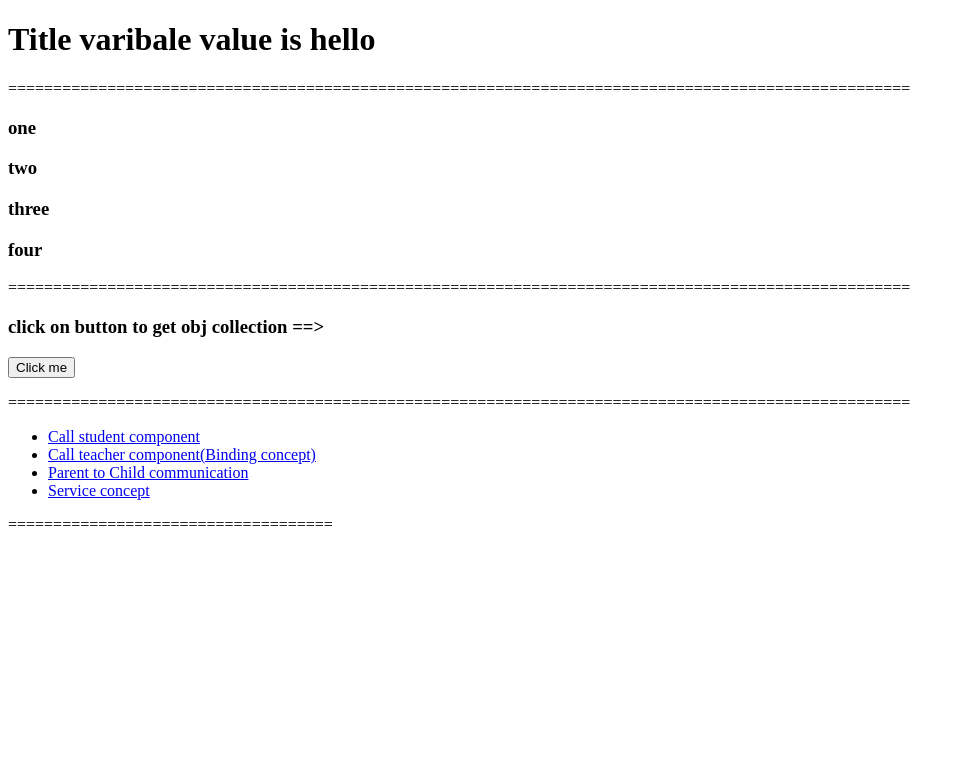
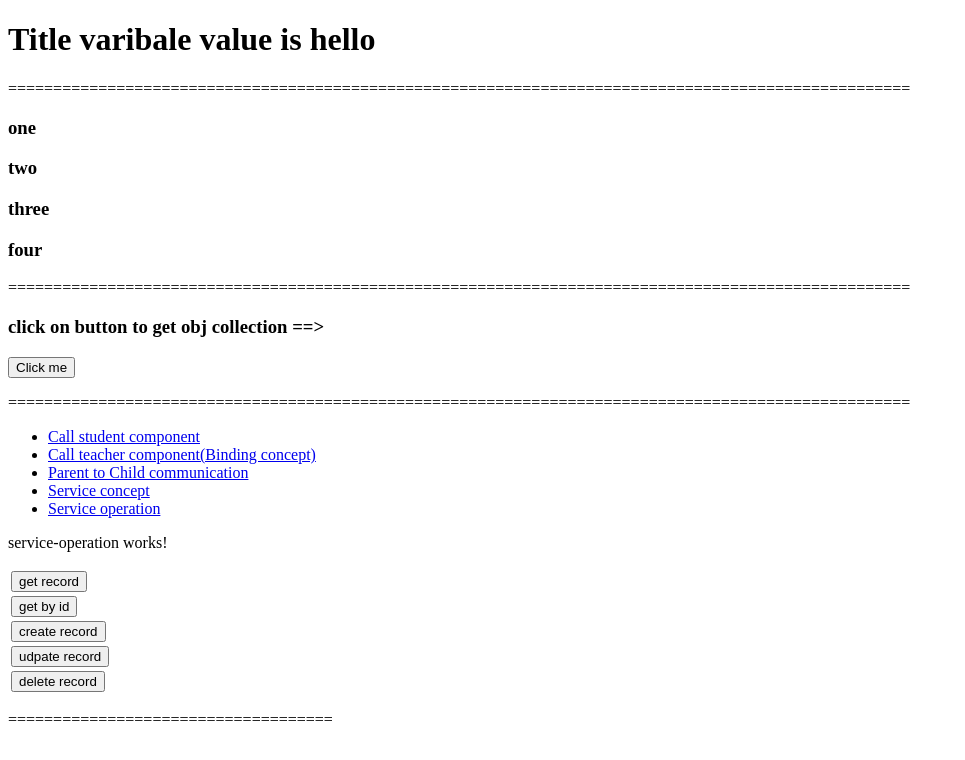
Before and after one commit to sagarverma-ng/Verma-Angular-Basic, an Angular app: page /sevice-operation in a window 1280 px wide. Before the commit this address led to /. Shown: the top 760 px of the page, without its empty margins (0-965 px from the left). Built offline with nearby package versions, Linux system fonts and the light colour scheme.

Commit message:
call api

```diff
--- a/src/app/app-routing.module.ts
+++ b/src/app/app-routing.module.ts
@@ -2,6 +2,7 @@ import { NgModule } from '@angular/core';
 import { Routes, RouterModule } from '@angular/router';
 import { ParentComponent } from './parent/parent.component';
 import { ServiceConceptComponent } from './service-concept/service-concept.component';
+import { ServiceOperationComponent } from './service-operation/service-operation.component';
 import { StudentComponent } from './student/student.component';
 import { TeacherComponent } from './teacher/teacher.component';
 
@@ -11,6 +12,7 @@ const routes: Routes = [
   { path: 'teacher', component: TeacherComponent },
   { path: 'parent-child', component: ParentComponent },
   { path: 'call-sevice', component: ServiceConceptComponent },
+  { path: 'sevice-operation', component: ServiceOperationComponent },
 ];
 
 @NgModule({
--- a/src/app/app.component.html
+++ b/src/app/app.component.html
@@ -41,6 +41,9 @@
     <li>
       <a routerLink="/call-sevice">Service concept</a>
     </li>
+    <li>
+      <a routerLink="/sevice-operation">Service operation</a>
+    </li>
 </ul>
 
 <router-outlet></router-outlet>
--- a/src/app/app.module.ts
+++ b/src/app/app.module.ts
@@ -11,6 +11,7 @@ import { ChildComponent } from './child/child.component';
 import { ReversePipePipe } from './Shared/reverse-pipe.pipe';
 import { ServiceConceptComponent } from './service-concept/service-concept.component';
 import { HttpClientModule } from '@angular/common/http';
+import { ServiceOperationComponent } from './service-operation/service-operation.component';
 
 @NgModule({
   declarations: [
@@ -21,6 +22,7 @@ import { HttpClientModule } from '@angular/common/http';
     ChildComponent,
     ReversePipePipe,
     ServiceConceptComponent,
+    ServiceOperationComponent,
   ],
   imports: [
     BrowserModule,
--- /dev/null
+++ b/src/app/core/product-operation.service.ts
@@ -0,0 +1,20 @@
+import { Injectable } from '@angular/core';
+import { Observable } from 'rxjs';
+import { HttpClient } from '@angular/common/http';
+
+
+@Injectable({
+  providedIn: 'root'
+})
+export class ProductOperationService {
+
+  constructor(private http: HttpClient) { }
+
+  GetProduct(): Observable<any[]> {
+    return this.http.get<any[]>('https://localhost:44301/api/Product');
+  }
+
+  GetProductById(id: any): Observable<any> {
+    return this.http.get<any>('https://localhost:44301/api/Product/' + id);
+  }
+}
--- a/src/app/core/product-service.service.ts
+++ b/src/app/core/product-service.service.ts
@@ -16,6 +16,6 @@ export class ProductServiceService {
   }
 
   callMultipleProduct(): Observable<Product[]> {
-    return this.http.get<Product[]>('assets/All-Product.json')
+     return this.http.get<Product[]>('assets/All-Product.json');
   }
 }
--- /dev/null
+++ b/src/app/service-operation/service-operation.component.html
@@ -0,0 +1,9 @@
+<p>service-operation works!</p>
+
+<table>
+    <tr><td><button (click)="Get()">get record</button></td></tr>
+    <tr><td><button (click)="GetById()">get by id</button></td></tr>
+    <tr><td><button (click)="Insert()">create record</button></td></tr>
+    <tr><td><button (click)="Update">udpate record</button></td></tr>
+    <tr><td><button (click)="Delete()">delete record</button></td></tr>
+</table>
--- /dev/null
+++ b/src/app/service-operation/service-operation.component.ts
@@ -0,0 +1,49 @@
+import { Component, OnInit } from '@angular/core';
+import { ProductOperationService } from '../core/product-operation.service';
+
+@Component({
+  selector: 'app-service-operation',
+  templateUrl: './service-operation.component.html',
+  styleUrls: ['./service-operation.component.css']
+})
+export class ServiceOperationComponent implements OnInit {
+
+  constructor(private service: ProductOperationService) { }
+
+  ngOnInit(): void {
+  }
+
+  Get(): void {
+    debugger
+    this.service.GetProduct().subscribe(res => {
+      debugger
+    }, error => {
+      debugger
+    }, () => {
+      debugger
+    });
+
+  }
+
+  GetById(): void {
+    debugger
+    this.service.GetProductById(4).subscribe(res => {
+      debugger
+    }, error => {
+      debugger
+    }, () => {
+      debugger
+    });
+  }
+
+  Insert(): void {
+
+  }
+  Update(): void {
+
+  }
+
+  Delete(): void {
+
+  }
+}
```
Also changed, not shown: src/app/service-operation/service-operation.component.css (added), 1 other file (tests, documents, lock files or other folders).
